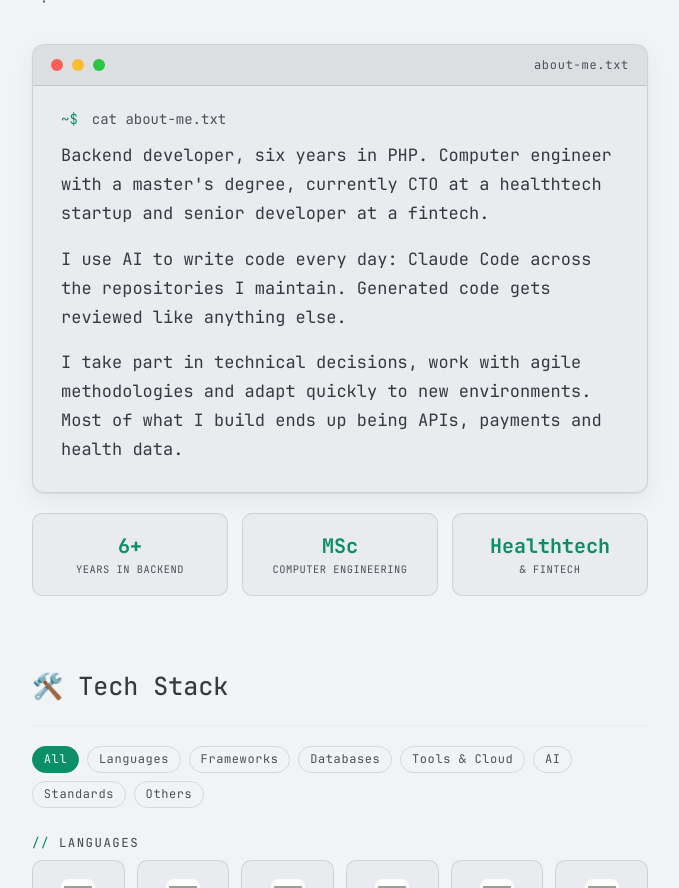
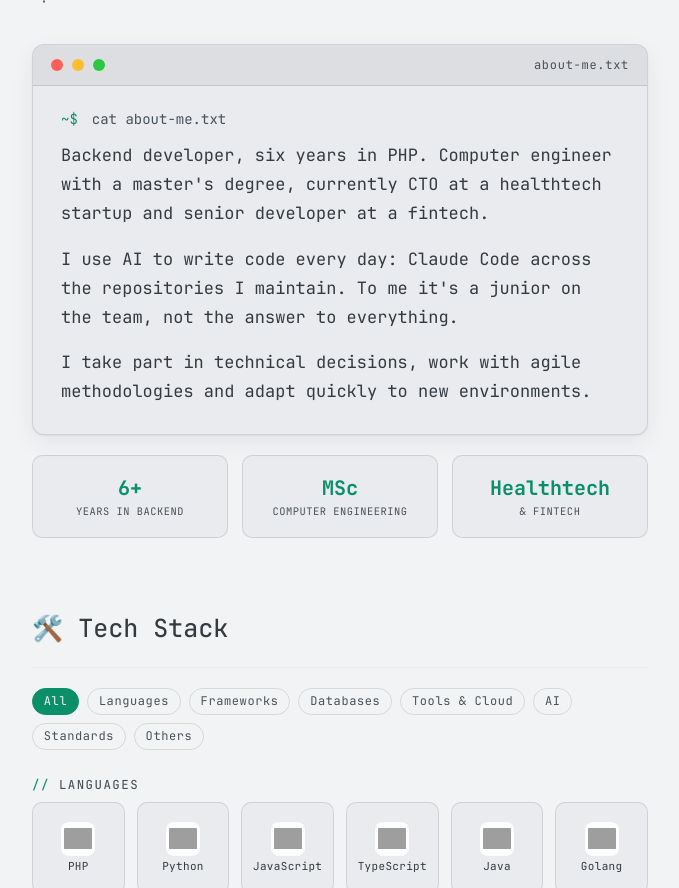
Before and after one commit to mgaratem/mgaratem.github.io, a Jekyll site: the page built from index.md, in a window 1280 px wide and 900 px high, scrolled down 915 px, cut to the strip 12-900 px from the top of the window. Shown: the whole strip, without its empty margins (300-979 px from the left). Built offline with Jekyll 4.4.1, drawn with Linux system fonts in a browser that asks for light colours; grey boxes are pictures that could not be loaded.

Commit message:
✏️ fix: se ajusta el texto del about-me
La postura sobre IA queda explícita y se quitan dos frases que no
aportaban información que no estuviera en otra parte de la página.

```diff
--- a/_includes/about-me.html
+++ b/_includes/about-me.html
@@ -10,8 +10,8 @@
       <p class="terminal-line"><span class="terminal-prompt">~$</span> cat about-me.txt</p>
       <div class="about-me-content">
         <p>Backend developer, six years in PHP. Computer engineer with a master's degree, currently CTO at a healthtech startup and senior developer at a fintech.</p>
-        <p>I use AI to write code every day: Claude Code across the repositories I maintain. Generated code gets reviewed like anything else.</p>
-        <p>I take part in technical decisions, work with agile methodologies and adapt quickly to new environments. Most of what I build ends up being APIs, payments and health data.</p>
+        <p>I use AI to write code every day: Claude Code across the repositories I maintain. To me it's a junior on the team, not the answer to everything.</p>
+        <p>I take part in technical decisions, work with agile methodologies and adapt quickly to new environments.</p>
       </div>
     </div>
   </div>
```
